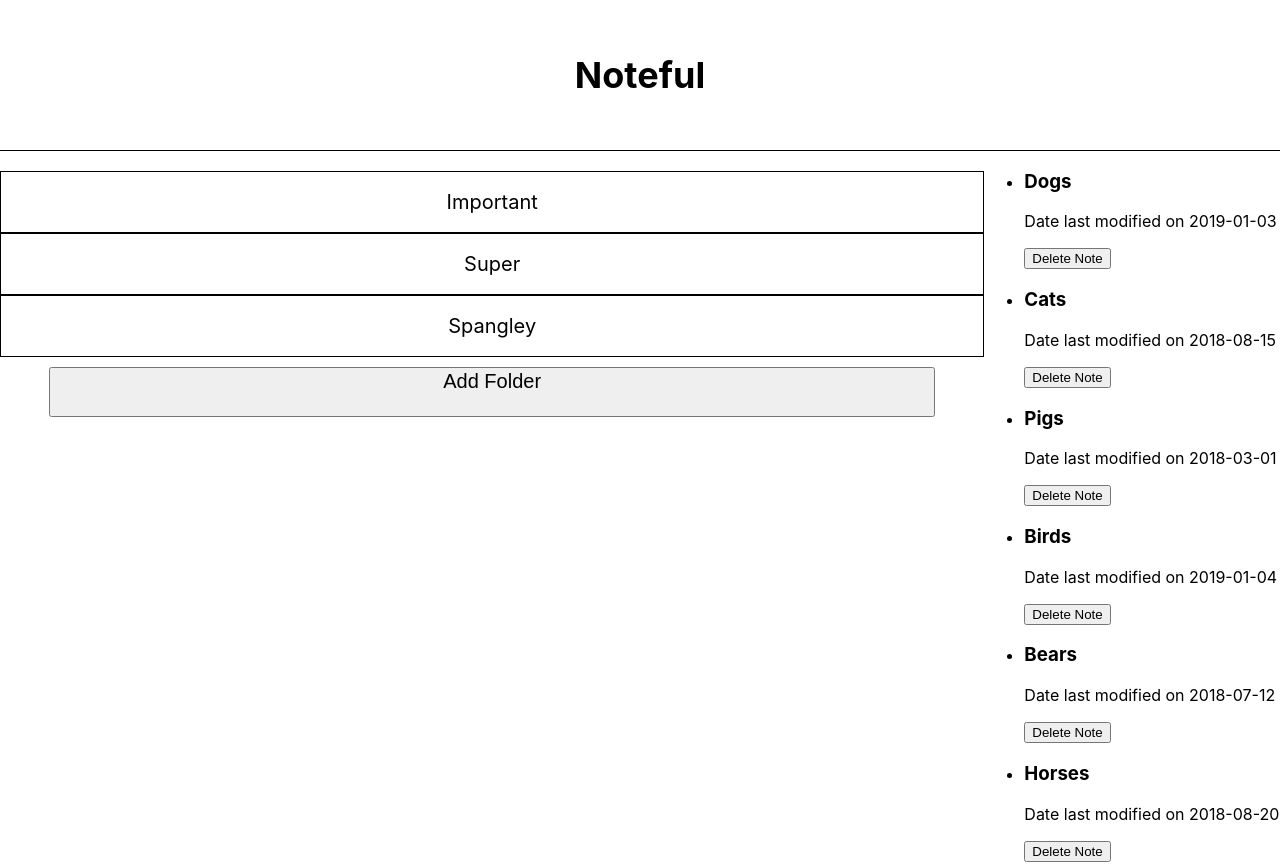
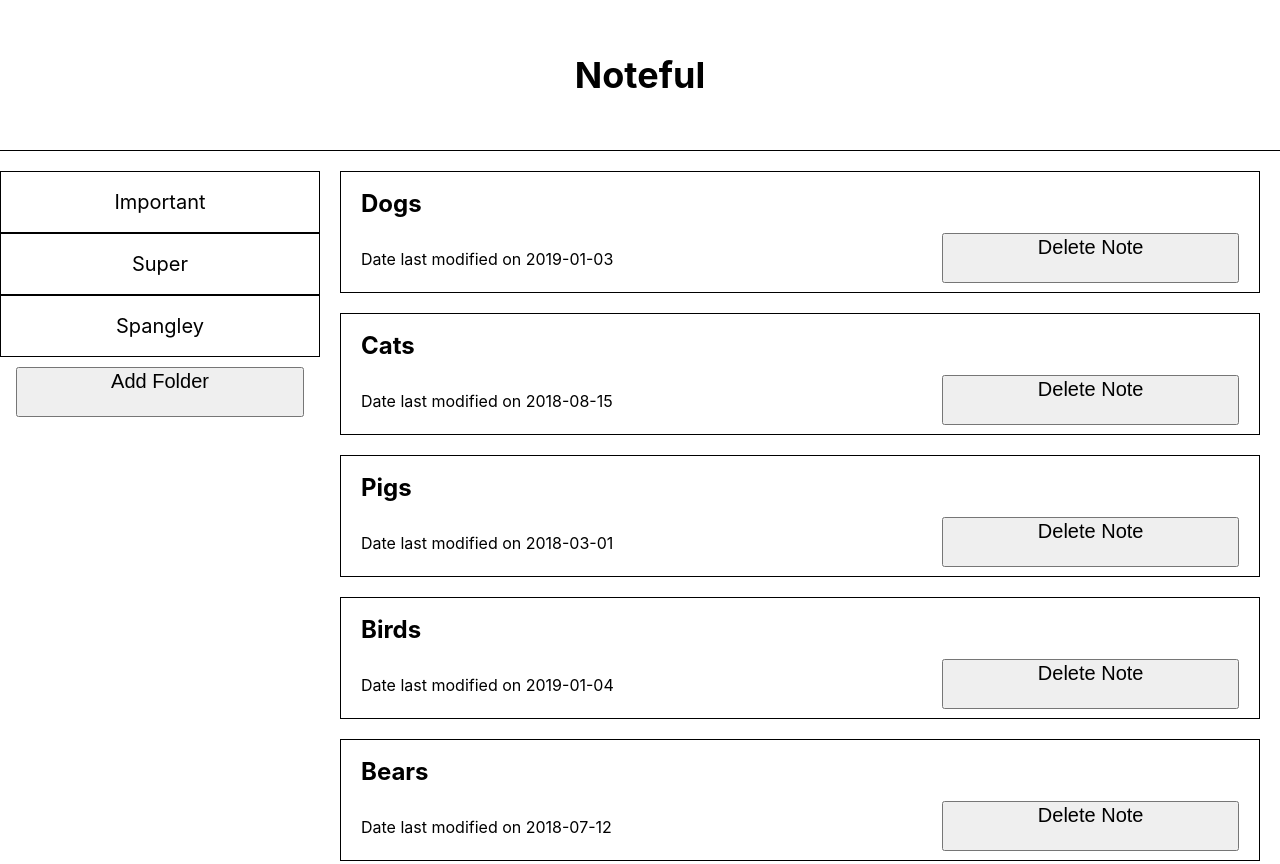
Before and after one commit to JTLiner925/noteful, a React (Create React App) app: page / in a window 1280 px wide. Shown: the top 864 px of the page. Built offline with nearby package versions, Linux system fonts and the light colour scheme.

Commit message:
added NoteList.css for MainSection

```diff
--- a/src/MainSection/FolderNotesList.js
+++ b/src/MainSection/FolderNotesList.js
@@ -1,6 +1,6 @@
 import React from "react";
 import STORE from "../dummy-store.js";
-// import "./NoteList.css";
+import "./NoteList.css";
 import Note from './Note';
 
 export default function FolderNotesList(props) {
--- /dev/null
+++ b/src/MainSection/NoteList.css
@@ -0,0 +1,51 @@
+.NoteList {
+  /* display: flex; */
+  flex-direction: column;
+  flex: 3;
+}
+h3 {
+  margin-top: 10px;
+  margin-bottom: 0;
+  font-size: 24px;
+}
+.Note {
+  display: flex;
+  flex-direction: column;
+  list-style-type: none;
+  height: 120px;
+  border: 1px solid #000000;
+  margin: 20px;
+  padding-left: 20px;
+  justify-content: space-around;
+}
+.NoteListItems {
+  padding: 0;
+  margin: 0;
+}
+.note-basic {
+  display: flex;
+  flex-direction: row;
+  justify-content: space-between;
+}
+.note-basic p {
+  flex: 2;
+}
+.Note .deleteButton {
+  display: flex;
+  flex: 1;
+  justify-content: center;
+  align-content: center;
+  height: 50px;
+  /* width: 10%; */
+  margin: 0 20px;
+  font-size: 20px;
+}
+.NoteList button {
+  display: flex;
+  justify-content: center;
+  align-content: center;
+  height: 50px;
+  width: 40%;
+  margin-left: 20px;
+  font-size: 20px;
+}
```
